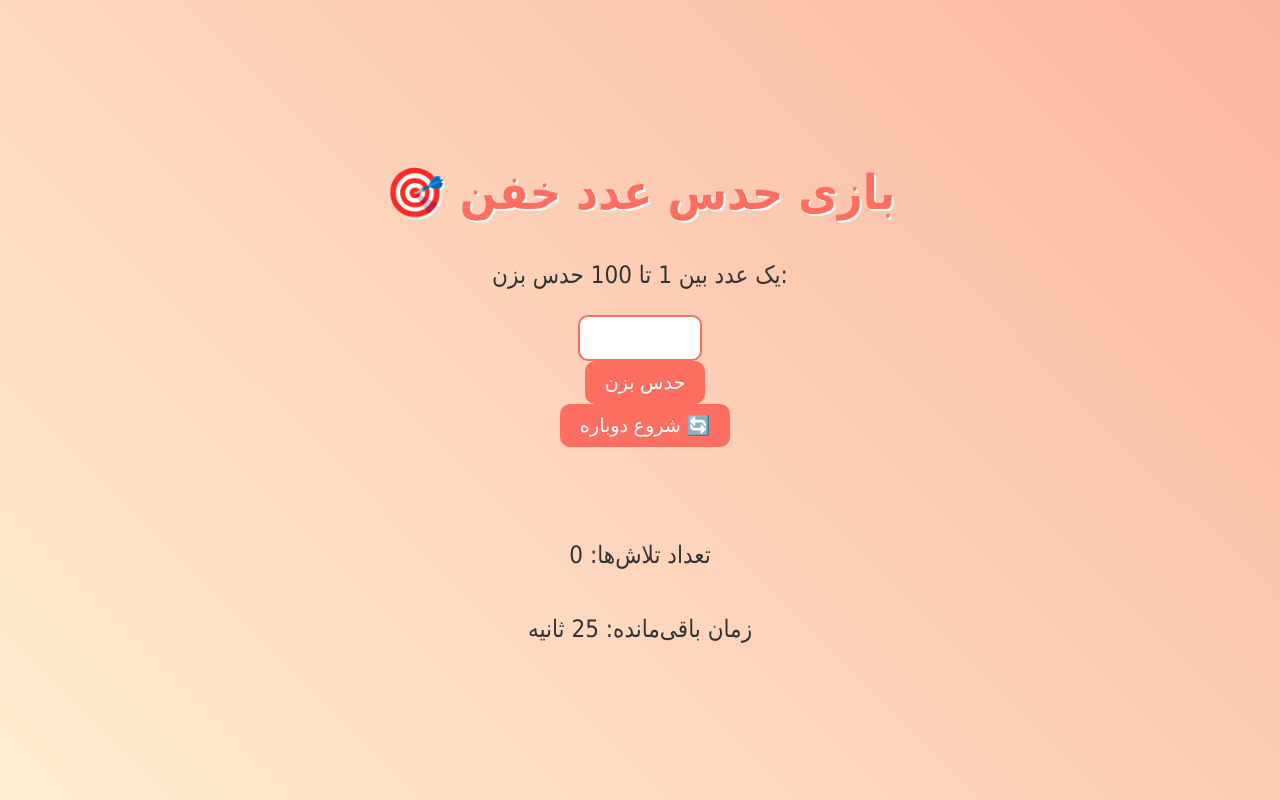
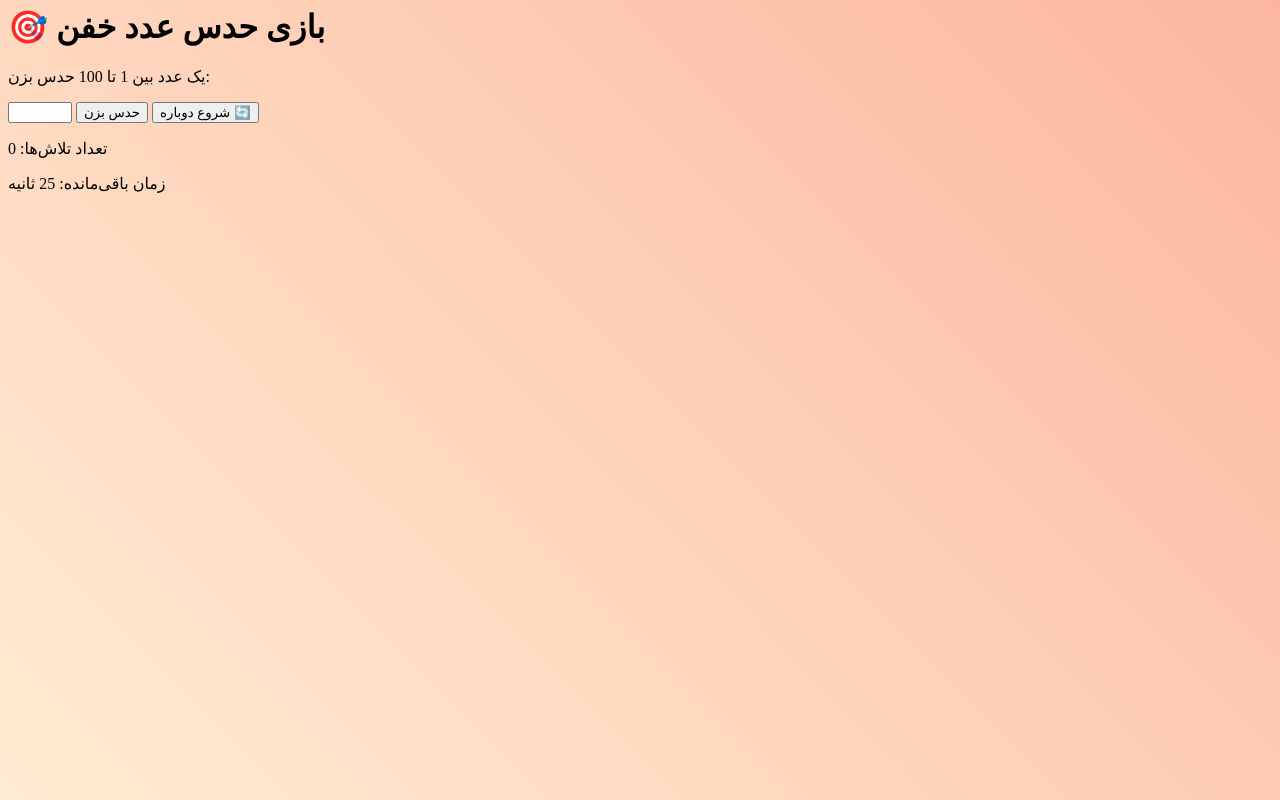
Before and after one commit to Ymskskdjxjx/awesome-guess-game1, a plain HTML site: page index.html in a window 1280 px wide. Drawn offline with Linux system fonts and the light colour scheme.

Commit message:
index.html

```diff
--- a/index.html
+++ b/index.html
@@ -1,87 +1,4 @@
-<!DOCTYPE html>
-<html lang="fa">
-<head>
-<meta charset="UTF-8">
-<title>بازی حدس عدد خفن 🎯</title>
-<style>
-    body {
-        font-family: 'Tahoma', sans-serif;
-        background: linear-gradient(45deg, #ffecd2, #fcb69f);
-        display: flex;
-        justify-content: center;
-        align-items: center;
-        height: 100vh;
-        margin: 0;
-        flex-direction: column;
-        text-align: center;
-        transition: background 2s linear;
-        overflow: hidden;
-    }
-    h1 {
-        font-size: 3em;
-        color: #ff6f61;
-        text-shadow: 2px 2px #fff;
-        margin-bottom: 20px;
-    }
-    input[type=number] {
-        padding: 10px;
-        font-size: 1.2em;
-        border-radius: 10px;
-        border: 2px solid #ff6f61;
-        width: 100px;
-        text-align: center;
-        transition: transform 0.2s;
-    }
-    button {
-        padding: 10px 20px;
-        font-size: 1.2em;
-        margin-left: 10px;
-        border-radius: 10px;
-        border: none;
-        background-color: #ff6f61;
-        color: white;
-        cursor: pointer;
-        transition: transform 0.2s, background 0.3s;
-    }
-    button:hover {
-        transform: scale(1.1);
-        background-color: #ff3b2e;
-    }
-    p {
-        font-size: 1.5em;
-        margin-top: 20px;
-        color: #333;
-        min-height: 30px;
-        transition: all 0.3s ease;
-    }
-    .success {
-        color: green;
-        font-weight: bold;
-        animation: pop 0.5s ease;
-    }
-    .shake {
-        animation: shake 0.3s;
-    }
-    @keyframes pop {
-        0% { transform: scale(0.5); }
-        100% { transform: scale(1); }
-    }
-    @keyframes shake {
-        0% { transform: translateX(0); }
-        25% { transform: translateX(-10px); }
-        50% { transform: translateX(10px); }
-        75% { transform: translateX(-10px); }
-        100% { transform: translateX(0); }
-    }
-    canvas {
-        position: absolute;
-        top: 0;
-        left: 0;
-        pointer-events: none;
-    }
-</style>
-</head>
-<body>
+
 
 <h1>🎯 بازی حدس عدد خفن</h1>
 <p>یک عدد بین 1 تا 100 حدس بزن:</p>
@@ -209,4 +126,5 @@
 </script>
 
 </body>
+
 </html>
```
